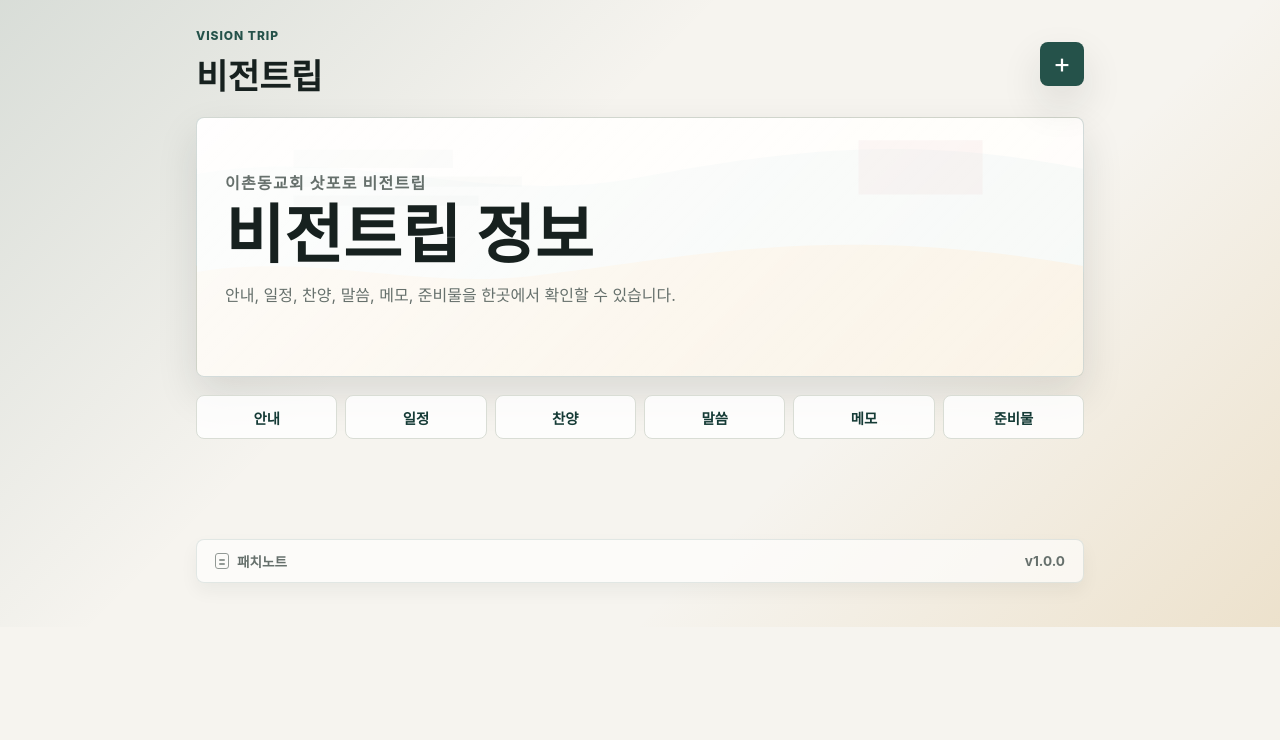
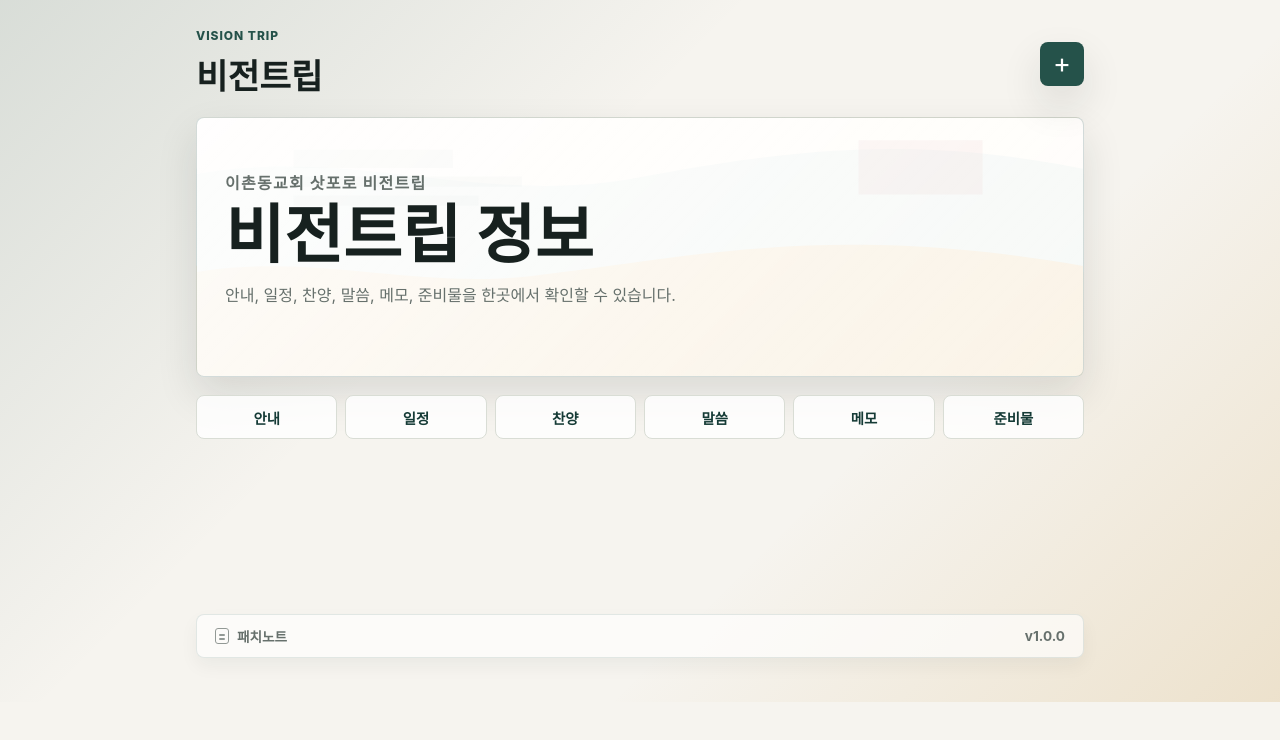
Before and after one commit to sisis1207/vision-trip, a website with bundled scripts: page index.html in a window 1280 px wide. Built offline with nearby package versions, Linux system fonts and the light colour scheme; no server answers; files whose address does not match are found by name.

```diff
--- a/styles.css
+++ b/styles.css
@@ -400,7 +400,7 @@
 }
 
 .home-actions {
-  margin: 100px 0 12px;
+  margin: 175px 0 12px;
 }
 
 .patch-link {
```
